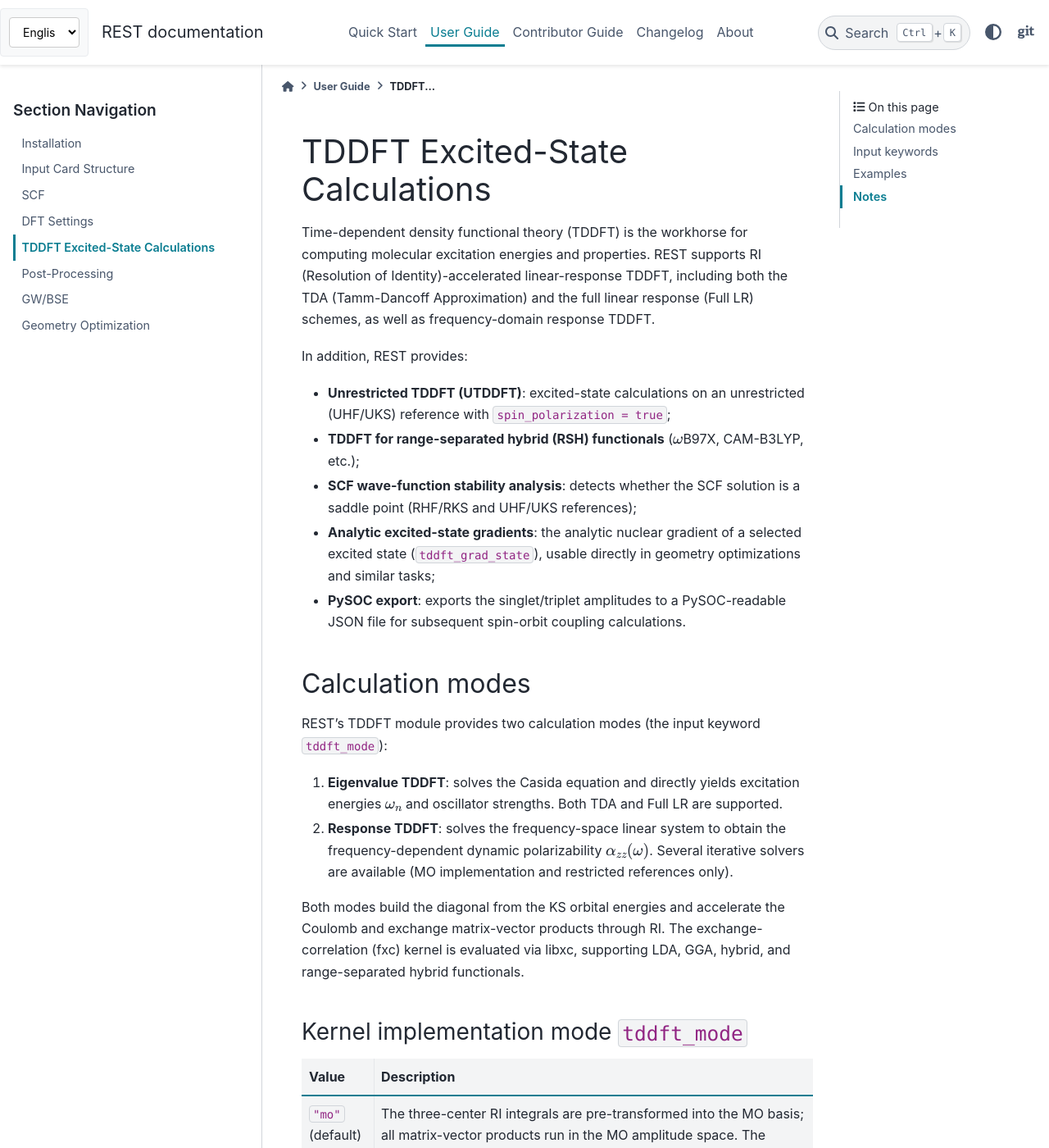
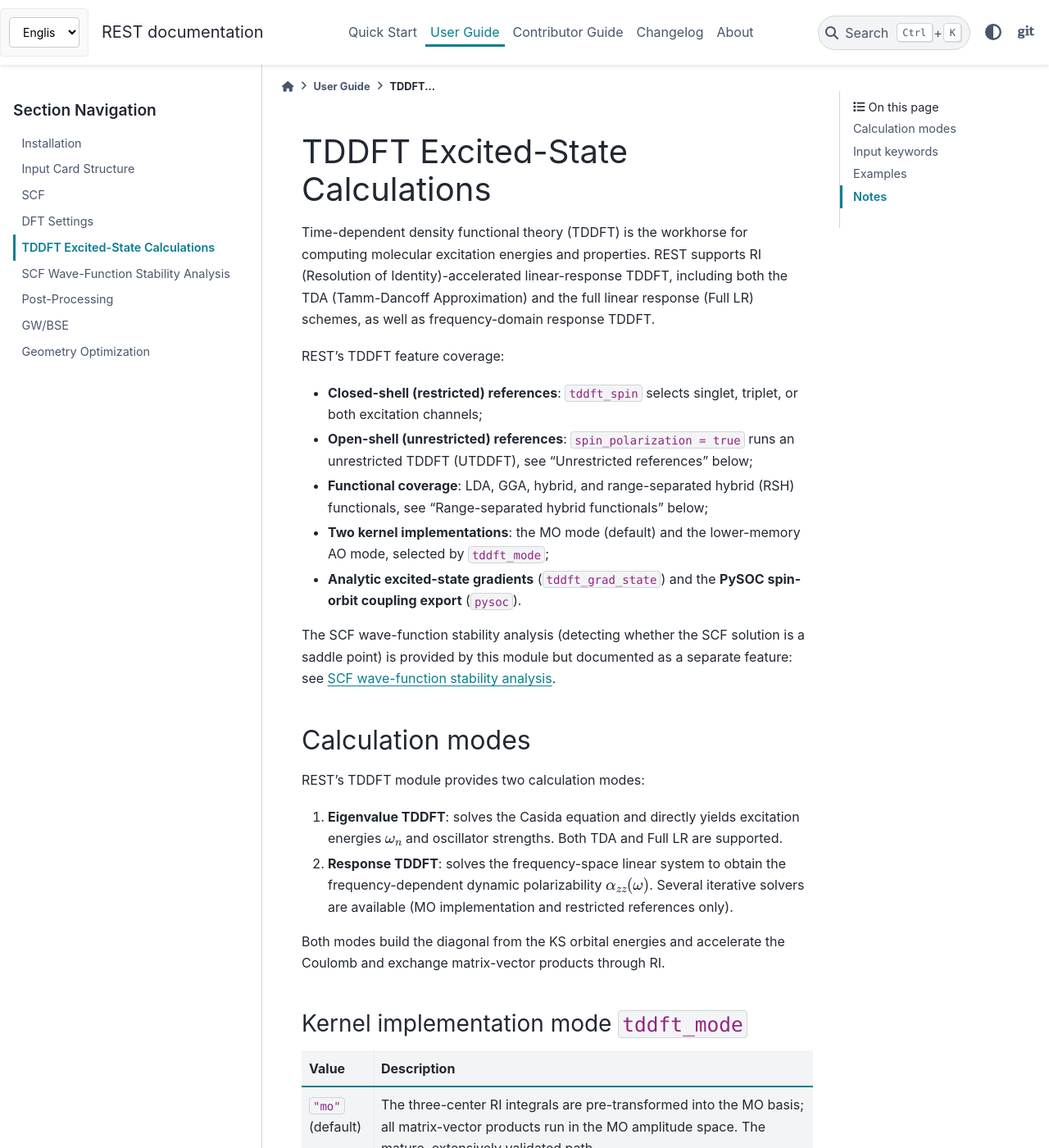
Before and after one commit to jeanwsr/rest_doc, a Sphinx documentation site: the page built from source/user/tddft.md, in a window 1280 px wide and 1400 px high. Shown: the whole window at 82% size. Built offline with Sphinx 7.4.7 and the PyData theme 0.15.4, drawn with Linux system fonts in a browser that asks for light colours; pages that are not in the unit, such as notebooks, are missing from menus; some of the changed text lies outside the part shown.

Commit message:
tddft user docs: present UTDDFT/RSH as first-class features; split stability analysis into user/stability.md (zh+en)

````diff
--- a/source/user/tddft.md
+++ b/source/user/tddft.md
@@ -2,22 +2,24 @@
 
 Time-dependent density functional theory (TDDFT) is the workhorse for computing molecular excitation energies and properties. REST supports RI (Resolution of Identity)-accelerated linear-response TDDFT, including both the TDA (Tamm-Dancoff Approximation) and the full linear response (Full LR) schemes, as well as frequency-domain response TDDFT.
 
-In addition, REST provides:
+REST's TDDFT feature coverage:
 
-- **Unrestricted TDDFT (UTDDFT)**: excited-state calculations on an unrestricted (UHF/UKS) reference with `spin_polarization = true`;
-- **TDDFT for range-separated hybrid (RSH) functionals** ($\omega$B97X, CAM-B3LYP, etc.);
-- **SCF wave-function stability analysis**: detects whether the SCF solution is a saddle point (RHF/RKS and UHF/UKS references);
-- **Analytic excited-state gradients**: the analytic nuclear gradient of a selected excited state (`tddft_grad_state`), usable directly in geometry optimizations and similar tasks;
-- **PySOC export**: exports the singlet/triplet amplitudes to a PySOC-readable JSON file for subsequent spin-orbit coupling calculations.
+- **Closed-shell (restricted) references**: `tddft_spin` selects singlet, triplet, or both excitation channels;
+- **Open-shell (unrestricted) references**: `spin_polarization = true` runs an unrestricted TDDFT (UTDDFT), see "Unrestricted references" below;
+- **Functional coverage**: LDA, GGA, hybrid, and range-separated hybrid (RSH) functionals, see "Range-separated hybrid functionals" below;
+- **Two kernel implementations**: the MO mode (default) and the lower-memory AO mode, selected by `tddft_mode`;
+- **Analytic excited-state gradients** (`tddft_grad_state`) and the **PySOC spin-orbit coupling export** (`pysoc`).
+
+The SCF wave-function stability analysis (detecting whether the SCF solution is a saddle point) is provided by this module but documented as a separate feature: see [SCF wave-function stability analysis](stability.md).
 
 ## Calculation modes
 
-REST's TDDFT module provides two calculation modes (the input keyword `tddft_mode`):
+REST's TDDFT module provides two calculation modes:
 
 1. **Eigenvalue TDDFT**: solves the Casida equation and directly yields excitation energies $\omega_n$ and oscillator strengths. Both TDA and Full LR are supported.
 2. **Response TDDFT**: solves the frequency-space linear system to obtain the frequency-dependent dynamic polarizability $\alpha_{zz}(\omega)$. Several iterative solvers are available (MO implementation and restricted references only).
 
-Both modes build the diagonal from the KS orbital energies and accelerate the Coulomb and exchange matrix-vector products through RI. The exchange-correlation (fxc) kernel is evaluated via libxc, supporting LDA, GGA, hybrid, and range-separated hybrid functionals.
+Both modes build the diagonal from the KS orbital energies and accelerate the Coulomb and exchange matrix-vector products through RI.
 
 ### Kernel implementation mode `tddft_mode`
 
@@ -31,6 +33,10 @@
 ### Unrestricted references (UTDDFT)
 
 Setting `spin_polarization = true` in `[ctrl]` (UHF/UKS reference) runs an unrestricted TDDFT. The unrestricted response has a single spin-coupled channel (the α and β excitation sectors are coupled by the spin-independent Coulomb kernel), so the `tddft_spin` keyword does not apply — an explicit `tddft_spin` in an unrestricted run raises an error. Both the MO and AO kernel modes support unrestricted references.
+
+### Range-separated hybrid (RSH) functionals
+
+TDDFT supports all range-separated hybrid functionals (`wb97x`, `wb97x-d`, `camb3lyp`, etc.): simply select them with the `xc` keyword in `[ctrl]`, with no TDDFT-side settings required. The response exchange is automatically handled in its short-range/long-range parts, and the required short-range RI integrals are built automatically during the SCF. RSH works with both the MO and AO kernel modes; triplet excitations still require AO mode.
 
 ## Input keywords
 
@@ -68,13 +74,7 @@
 
 ### SCF stability analysis
 
-| Keyword | Type | Default | Description |
-|---|---|---|---|
-| `stability` | String | `"off"` | SCF wave-function stability analysis: `"internal"` (RHF/RKS singlet or UHF/UKS orbital Hessian), `"external"` (RHF→UHF triplet channel check, RHF/RKS only), `"full"` (internal + external), `"auto"` (recommended; every check applicable to the reference). Any value other than `"off"` makes this task **stability-only — no excited-state calculation is performed** |
-| `stability_nroots` | usize | 3 | Number of lowest stability-Hessian eigenvalues to solve for |
-| `stability_tol` | f64 | 1.0e-8 | Davidson convergence threshold for the stability Hessian |
-
-NOTE: the `check_stab` keyword in the top-level `[ctrl]` block accepts the same values as `stability`. When both are present, `[tddft] stability` wins. A stability-only deck needs no other excited-state settings.
+The keywords of the SCF wave-function stability analysis (`stability`/`stability_nroots`/`stability_tol` and `[ctrl] check_stab`) are documented on their own page: see [SCF wave-function stability analysis](stability.md).
 
 ### Analytic excited-state gradient
 
@@ -184,20 +184,7 @@
      nroots =                    6
 ```
 
-### Example 3: SCF stability analysis
-
-```toml
-[tddft]
-     stability =                 "auto"
-     stability_nroots =          3
-
-[ctrl]
-     check_stab =                "auto"
-```
-
-NOTE: either `stability` or `check_stab` being other than `"off"` triggers the stability analysis (the former wins); the task only performs the stability check and does not compute excited states. The lowest eigenvalue $\lambda_{\min} < -10^{-5}$ reports an instability; the results are both printed and written to the `"stability"` field of `rest_results.json`.
-
-### Example 4: analytic excited-state gradient
+### Example 3: analytic excited-state gradient
 
 ```toml
 [tddft]
@@ -227,6 +214,5 @@
 - **RI acceleration prerequisite**: the TDDFT module relies on RI acceleration. The deck must provide `auxbas_path` and set `eri_type = "ri-v"`. The short-range exchange integrals of RSH functionals are built automatically during the SCF; no extra settings are needed.
 - **Solver selection**: for small systems (restricted excitation space dim ≤ 15; unrestricted MO mode TDA ≤ 15, Full LR ≤ 80) the program automatically uses dense diagonalization (full LR diagonalizes the non-Hermitian $[\mathbf{A}\ \mathbf{B}; -\mathbf{B}\ -\mathbf{A}]$ directly); for medium and larger systems the Davidson iterative solver is the default (batched interface in AO mode); the FEAST solver is available for specific energy windows (restricted references + MO mode only).
 - **Singlet/triplet excitations**: controlled by `tddft_spin` for restricted references; triplets and `"both"` require `tddft_mode = "ao"`. Unrestricted references have a single spin-coupled channel and do not accept `tddft_spin`.
-- **Stability analysis**: mutually exclusive with the excited-state run; a DFT reference requires the numerical grids (HF references work without grids and automatically evaluate the RI J/K parts only); ROHF references are not supported; the real→complex and UHF→GHF external checks are not yet implemented.
 - **Analytic gradient**: restricted references only; the TDDFT solve must run first in the same task; the gradient is analytic within the RI approximation.
 - **Response TDDFT**: the response-mode linear system is a 4-component non-Hermitian system with 4 times the dimension of the eigenvalue mode. The Klopper subspace solver is the recommended choice.
````
Also changed, not shown: other parts of source/user/tddft.md (+1 -1 lines), source/user/index.md (+1 -0 lines), source/user/stability.md (added, +63 -0 lines), source_zh/user/index.md (+1 -0 lines), source_zh/user/stability.md (added, +63 -0 lines), source_zh/user/tddft.md (+18 -32 lines).
